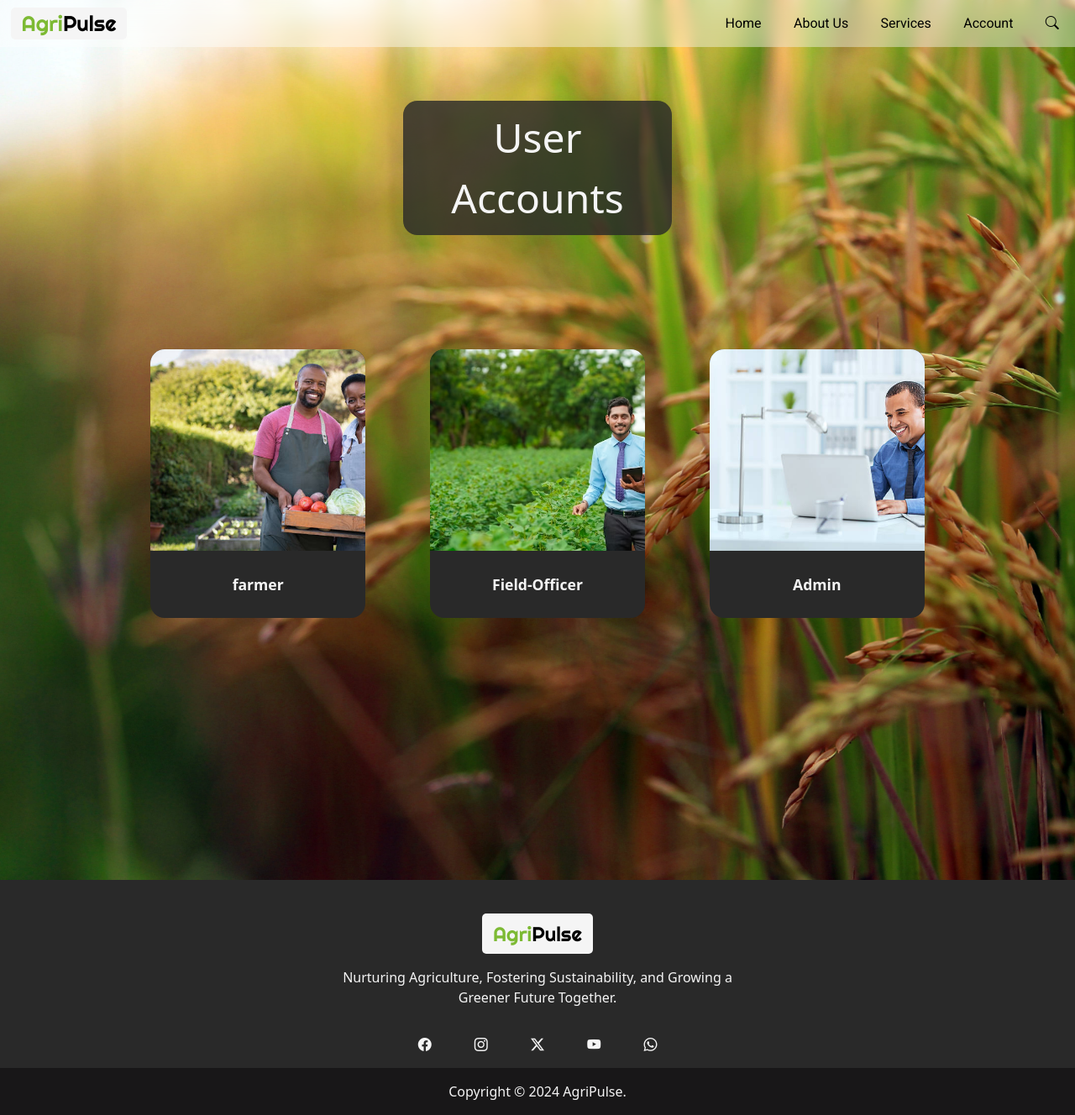
After one commit to OminduHirushka/AgriPulse, a PHP site: page /account.php in a window 1280 px wide. The commit adds this page. Shown: the whole page at 84% size. Run offline with PHP 8.4, Linux system fonts and the light colour scheme.

Commit message:
accounts

```diff
--- /dev/null
+++ b/account.php
@@ -0,0 +1,82 @@
+<?php
+    require_once 'dbConnection.php';
+?>
+
+<!DOCTYPE html>
+<html lang="en">
+
+<head>
+    <!--title-->
+    <title>AgriPulse | Accounts</title>
+
+    <!--css-->
+    <link rel="stylesheet" href="css/service.css">
+    <link rel="stylesheet" href="css/style.css">
+
+    <?php
+        include 'includes/header.php';
+    ?>
+</head>
+
+<body>
+    <div class="main">
+        <?php
+            include 'includes/navbar.php';
+        ?>
+
+        <div class="service-title">
+            <label>User Accounts</label>
+        </div>
+
+        <div class="services">
+            <a href="#">
+                <div class="service">
+                    <div class="image">
+                        <img src="images/farmer.jpg">
+                    </div>
+                    <div class="text">
+                        <label>farmer</label>
+                    </div>
+                </div>
+            </a>
+
+            <a href="#">
+                <div class="service">
+                    <div class="image">
+                        <img src="images/officer.jpg">
+                    </div>
+                    <div class="text">
+                        <label>Field-Officer</label>
+                    </div>
+                </div>
+            </a>
+
+            <a href="#">
+                <div class="service">
+                    <div class="image">
+                        <img src="images/admin.jpg">
+                    </div>
+                    <div class="text">
+                        <label>Admin</label>
+                    </div>
+                </div>
+            </a>
+        </div>
+
+
+
+
+
+
+
+
+
+
+    </div>
+
+    <?php
+        include 'includes/footer.php';
+    ?>
+</body>
+
+</html>
--- /dev/null
+++ b/css/service.css
@@ -0,0 +1,63 @@
+.service-title{
+    margin: 8vh auto;
+    width: 25vw;
+    background-color: rgba(41, 41, 41, 0.8);
+    font-size: 3rem;
+    text-align: center;
+    color: whitesmoke;
+    padding: 1vh 0 1vh;
+    border-radius: 17px;
+}
+
+.services{
+    width: 80vw;
+    display: flex;
+    gap: 6vw;
+    justify-content: center;
+    align-items: center;
+    margin: 15vh auto;
+    padding-top: 2vh;
+    padding-bottom: 20vh;
+
+
+}
+
+.services a{
+    text-decoration: none;
+}
+
+.service{
+    display: grid;
+    width: 20vw;
+    height: 40vh;
+    text-align: center;
+    background-color: rgb(41, 41, 41);
+    border-radius: 17px;
+    transition: 0.3s;
+    overflow: hidden;
+    flex-wrap: wrap;
+}
+
+.service:hover{
+    transform: scale(1.1);
+    background-color: #7DBA34;
+}
+
+.service:hover .text{
+    color: black;
+}
+
+.service img{
+    width: auto;
+    height: 30vh;
+    align-self: center;
+    justify-self: center;
+}
+
+.service .text{
+    width: 20vw;
+    text-align: center;
+    color: whitesmoke;
+    font-size: 1.1rem;
+    font-weight: bolder;
+}
--- a/css/style.css
+++ b/css/style.css
@@ -95,7 +95,7 @@
 
 .account-dropdown:hover .dropdown-content{
     font-family: 'Poppins', sans-serif;
-    margin: 0 1.5vw 0;
+    margin: 0px 1.5vw 0px;
     transition: transform 0.3s, color 0.3s;
     text-decoration: none;
     color: #000;
@@ -180,11 +180,9 @@
     transition: 0.3s;
 }
 
-
 .learn-more .bi-arrow-right-circle-fill {
     display: none;
 }
-
 
 .learn-more .bi-arrow-right-circle,
 .learn-more .bi-arrow-right-circle-fill {
--- a/includes/navbar.php
+++ b/includes/navbar.php
@@ -6,9 +6,9 @@
     <div class="links">
         <div class="link_item"><a href="index.php">Home</a></div>
         <div class="link_item"><a href="about.php">About Us</a></div>
-        <div class="link_item"><a href="#">Services</a></div>
+        <div class="link_item"><a href="service.php">Services</a></div>
         <div class="link_item">
-            <div class="account-dropdown"><a href="#">Account</a>
+            <div class="account-dropdown"><a href="account.php">Account</a>
                 <div class="dropdown-content">
                     <div class="link_item"><a href="#"><i class="bi bi-person-fill"></i>Farmer</a></div>
                     <div class="link_item"><a href="o#"><i class="bi bi-person-fill"></i>Field-Officer</a></div>
```
Also changed, not shown: service.php (added, +72 -0 lines), css/account.css (added), 2 other files.
